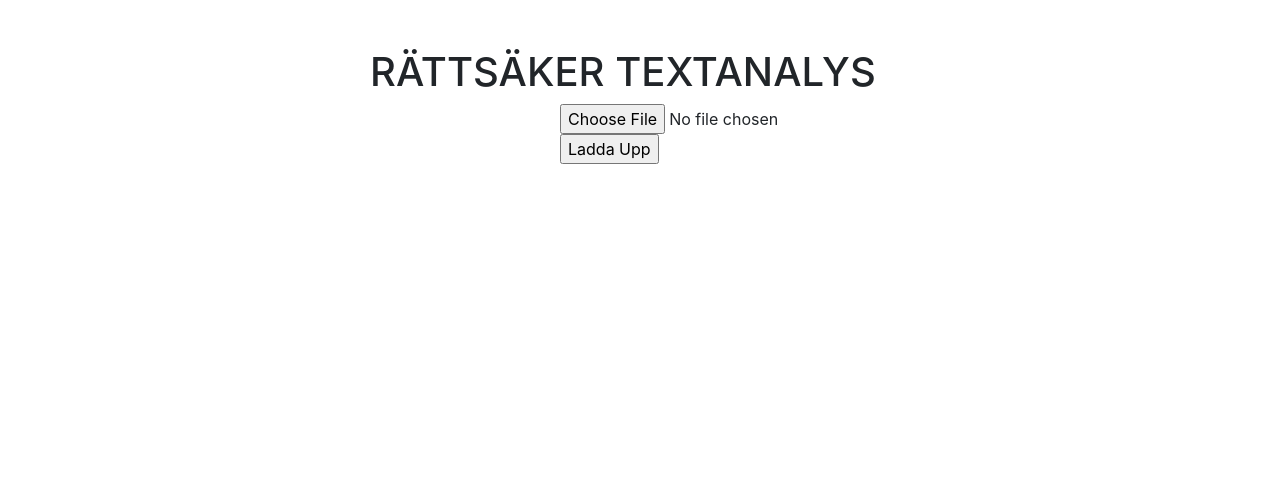
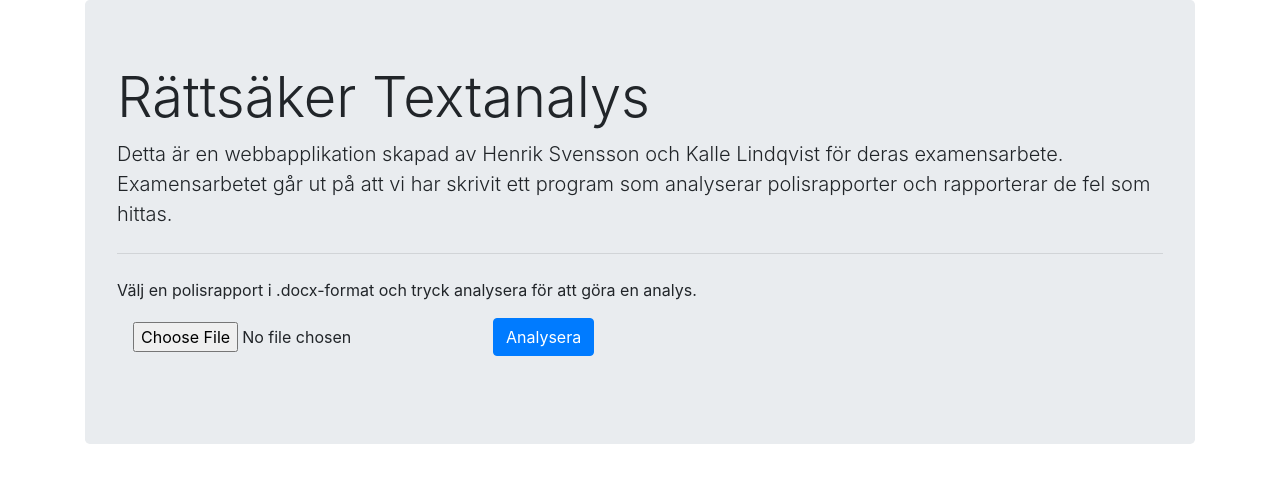
Before and after one commit to ellakk/textanalys, a Flask app: page / in a window 1280 px wide. Shown: the top 483 px of the page. Run offline with Flask 2, Linux system fonts and the light colour scheme; some libraries are stand-ins or nearby versions.

Commit message:
Add information about the project and change html elements to BS4

```diff
--- a/templates/index.html
+++ b/templates/index.html
@@ -12,31 +12,28 @@
   <script src="https://cdnjs.cloudflare.com/ajax/libs/popper.js/1.14.7/umd/popper.min.js" integrity="sha384-UO2eT0CpHqdSJQ6hJty5KVphtPhzWj9WO1clHTMGa3JDZwrnQq4sF86dIHNDz0W1" crossorigin="anonymous"></script>
   <link rel="stylesheet" href="https://stackpath.bootstrapcdn.com/bootstrap/4.3.1/css/bootstrap.min.css" integrity="sha384-ggOyR0iXCbMQv3Xipma34MD+dH/1fQ784/j6cY/iJTQUOhcWr7x9JvoRxT2MZw1T" crossorigin="anonymous">
   <script src="https://stackpath.bootstrapcdn.com/bootstrap/4.3.1/js/bootstrap.min.js" integrity="sha384-JjSmVgyd0p3pXB1rRibZUAYoIIy6OrQ6VrjIEaFf/nJGzIxFDsf4x0xIM+B07jRM" crossorigin="anonymous"></script>
+  <script type="text/javascript" src="static/script.js"></script>
   <link rel="stylesheet" href="static/style.css">
 </head>
 
 <body>
   <div class="container">
-    <div class="row">
-    </div>
-    <div class="row wallpaper-content pt-lg-6 pb-lg-6 pt-5">
-      <div class="col-md-3 col-sm-0">
-      </div>
-      <div class="col-md-8 col-sm-12">
-        <h1 class="text-uppercase text-center-md-left">Rättsäker Textanalys</h1>
-      </div>
-      <div class="col-md-3 col-sm-0">
-      </div>
-      <div class="col-md-2 col-sm-0">
-      </div>
-      <div class="col-md-4 col-sm-12">
-        <form action="/" method="POST" enctype="multipart/form-data">
-          <input type="file" name="file" id="fileToUpload">
-          <input type="submit" value="Ladda Upp"  name="submit">
+    <div class="jumbotron">
+      <h1 class="display-4">Rättsäker Textanalys</h1>
+      <p class="lead">Detta är en webbapplikation skapad av Henrik Svensson och
+      Kalle Lindqvist för deras examensarbete.
+      Examensarbetet går ut på att vi har skrivit ett program som analyserar
+      polisrapporter och rapporterar de fel som hittas.</p>
+      <hr class="my-4">
+      <p>Välj en polisrapport i .docx-format och tryck analysera för att göra en analys.</p>
+      <p class="lead">
+        <form class="form-inline" id="docxForm">
+          <div class="form-group mx-sm-3 mb-2">
+            <input type="file" class="form-control-file" id="docxSelector">
+          </div>
+          <button type="submit" class="btn btn-primary mb-2" id="submitButton">Analysera</button>
         </form>
-      </div>
-      <div class="col-md-2 col-sm-0">
-      </div>
+      </p>
     </div>
   </div>
 </body>
```
